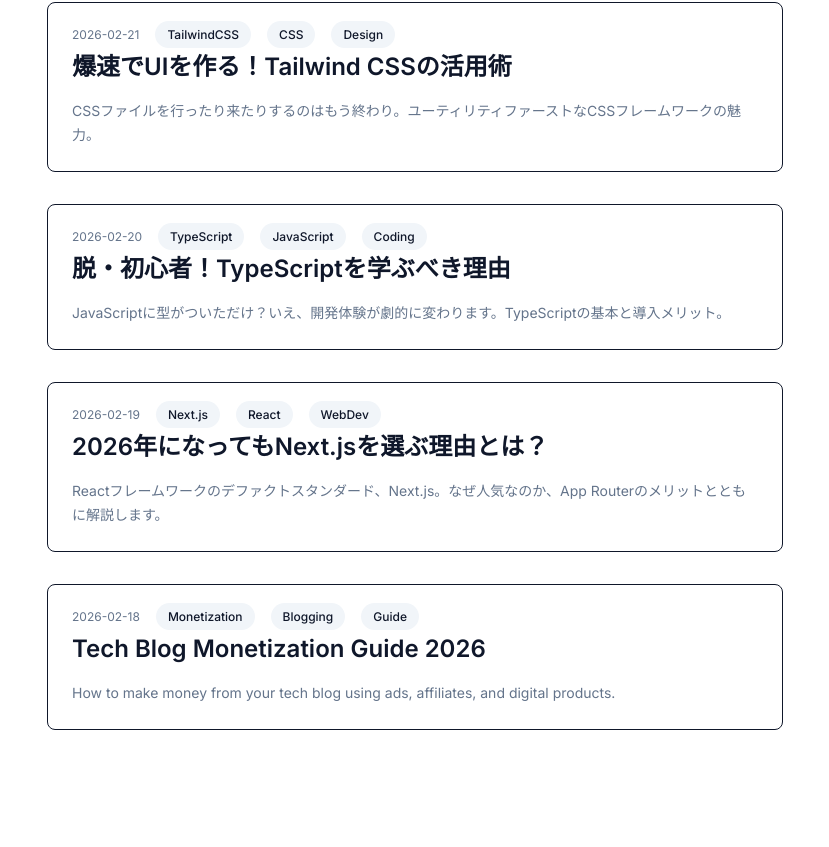
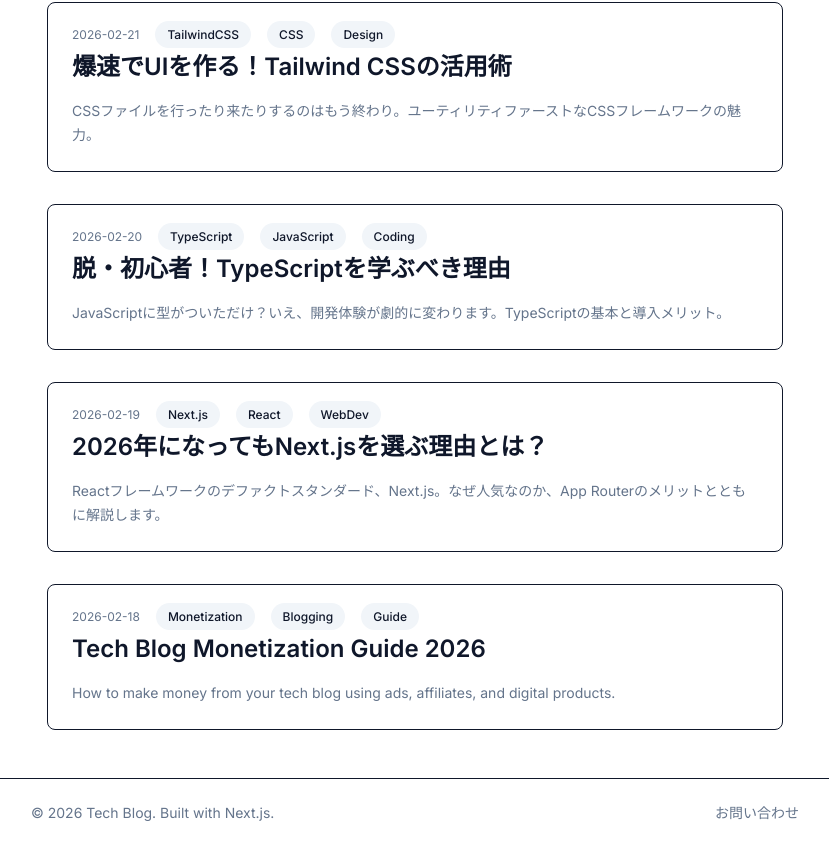
Before and after one commit to John89-se/tech-blog, a Next.js app: page / in a window 1280 px wide. Shown: the part 2370-3217 px from the top of the page, without its empty margins (225-1054 px from the left). Before the commit the page ends 3148 px from the top, so only its background shows below. Built offline with nearby package versions, Linux system fonts and the light colour scheme.

Commit message:
Add footer links

```diff
--- a/app/layout.tsx
+++ b/app/layout.tsx
@@ -1,3 +1,4 @@
+import Link from "next/link";
 import type { Metadata } from "next";
 import { Inter, JetBrains_Mono } from "next/font/google";
 import "./globals.css";
@@ -42,11 +43,21 @@
   children: React.ReactNode;
 }>) {
   return (
-    <html lang="ja">
+    <html lang="ja" suppressHydrationWarning>
       <body
-        className={`${inter.variable} ${jetbrainsMono.variable} antialiased bg-background text-foreground`}
+        className={`${inter.variable} ${jetbrainsMono.variable} antialiased bg-background text-foreground flex flex-col min-h-screen`}
       >
-        {children}
+        <main className="flex-1">{children}</main>
+        <footer className="py-6 border-t md:px-8 bg-background">
+          <div className="container flex flex-col md:flex-row items-center justify-between gap-4 mx-auto max-w-3xl">
+            <p className="text-sm text-muted-foreground">
+              © 2026 Tech Blog. Built with Next.js.
+            </p>
+            <nav className="flex gap-4 text-sm text-muted-foreground">
+              <Link href="/contact" className="hover:underline">お問い合わせ</Link>
+            </nav>
+          </div>
+        </footer>
       </body>
     </html>
   );
```
